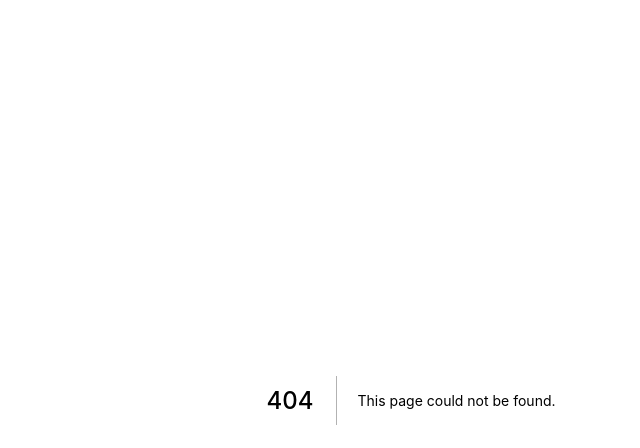
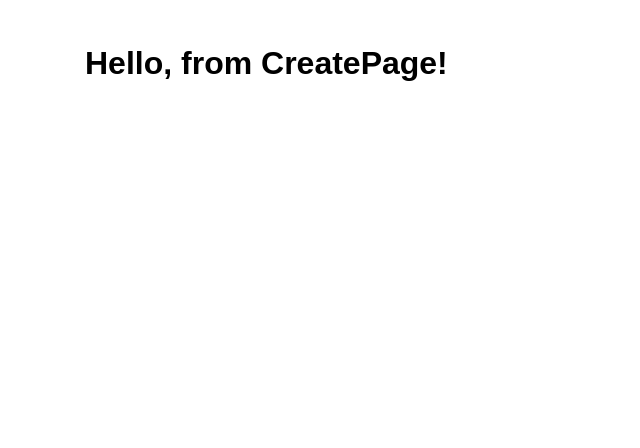
Before and after one commit to stalugaexpert/nextjs-firebase-blog-contact-form, a Next.js app: page /create in a window 1280 px wide. Before the commit this address had no page. Shown: the top 448 px of the page, without its empty margins (229-869 px from the left). Built offline with nearby package versions, Linux system fonts and the light colour scheme.

Commit message:
Created basic create post component, added some new eslint rules.

```diff
--- /dev/null
+++ b/pages/create.tsx
@@ -0,0 +1,9 @@
+import styles from '@styles/create.module.scss'
+
+const CreatePage = (): JSX.Element => (
+  <div className={styles.CreatePage}>
+    <h1>Hello, from CreatePage!</h1>
+  </div>
+)
+
+export default CreatePage
--- /dev/null
+++ b/styles/create.module.scss
@@ -0,0 +1,29 @@
+.CreatePage {
+  max-width: 700px;
+  margin: 0 auto;
+  padding: 24px;
+
+  form {
+    padding: 16px;
+
+    h1 {
+      margin-top: 0;
+      margin-bottom: 24px;
+    }
+
+    input {
+      margin-bottom: 16px;
+    }
+
+    textarea {
+      height: 300px;
+    }
+
+    button {
+      display: block;
+      margin-right: 0;
+      margin-left: auto;
+      margin-top: 24px;
+    }
+  }
+}
--- a/styles/index.module.scss
+++ b/styles/index.module.scss
@@ -1,5 +1,3 @@
-// These styles go with the index page.
-
 .HomePage {
   max-width: 700px;
   margin: 0 auto;
--- a/tsconfig.json
+++ b/tsconfig.json
@@ -20,6 +20,6 @@
       "@styles/*": ["styles/*"]
     }
   },
-  "include": ["next-env.d.ts", "**/*.ts", "**/*.tsx"],
+  "include": ["next-env.d.ts", "**/*.ts", "**/*.tsx", "pages/create.js"],
   "exclude": ["node_modules"]
 }
```
Also changed, not shown: .eslintrc.json (added), .prettierrc.json (added).
